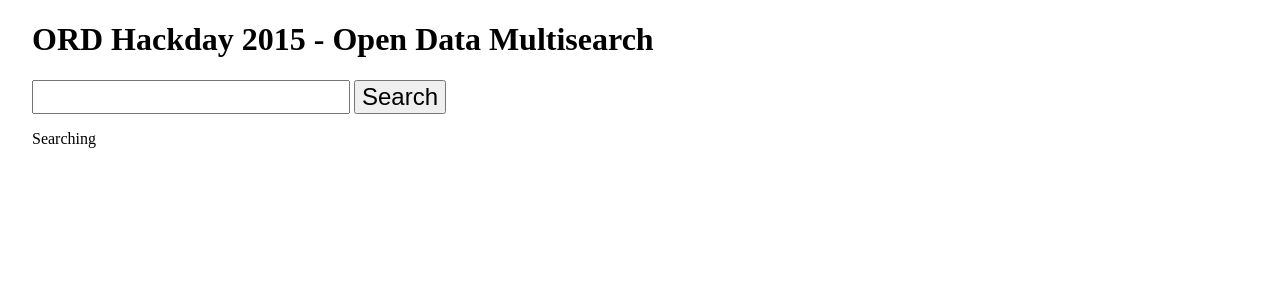
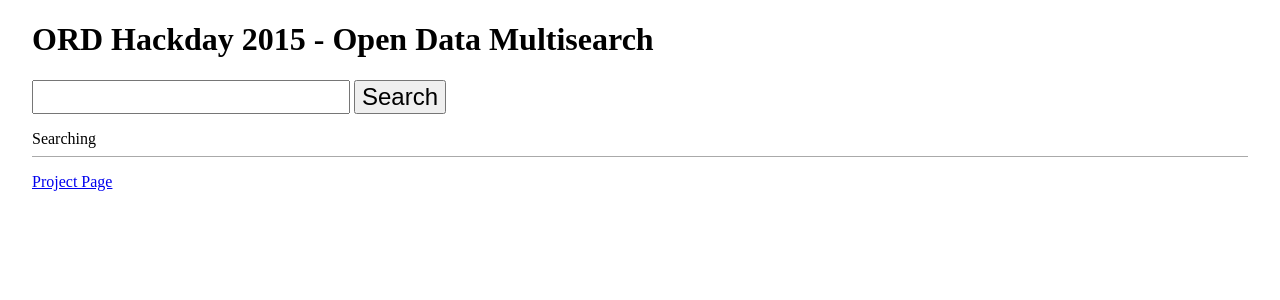
Before and after one commit to bellisk/opendata-multisearch, a Django app: page / in a window 1280 px wide. Shown: the top 300 px of the page. Run offline with Django 3.2, Linux system fonts and the light colour scheme.

Commit message:
Fiddling with search results display.

```diff
--- a/ord_hackday/search/static/search/style.css
+++ b/ord_hackday/search/static/search/style.css
@@ -10,6 +10,9 @@ body {
 .portals {
     padding: 0;
     list-style: none;
+    padding-bottom: 0.5em;
+    border-bottom: 1px solid #aaaaaa;
+    margin-bottom: 1em;
 }
 
 .portals li {
@@ -30,6 +33,7 @@ body {
 }
 
 .results li {
+    padding-bottom: 0.5em;
     border-bottom: 1px solid #aaaaaa;
     margin-bottom: 1em;
 }
--- a/ord_hackday/search/templates/search.html
+++ b/ord_hackday/search/templates/search.html
@@ -21,10 +21,14 @@
     <ul class="results">
     {% for r  in results %}
         <li class="result">
-            <a href="{{r.url}}" class="link">{{r.title}}</a>
+            <a href="{{r.result_url}}" class="link">{{r.title}}</a>
             <div class="notes">{{r.notes}}</div>
         </li>
     {% endfor %}
     </ul>
+
+    <div class="footer">
+        <a href="http://make.opendata.ch/wiki/project:discoverabilitythroughstructure">Project Page</a>
+    </div>
 </body>
 </html>
```
